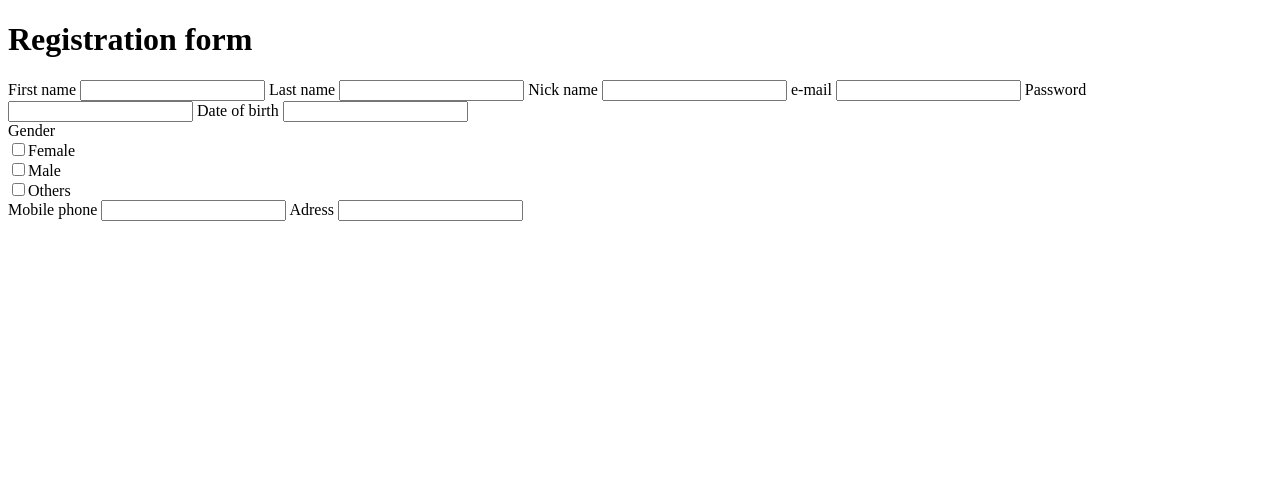
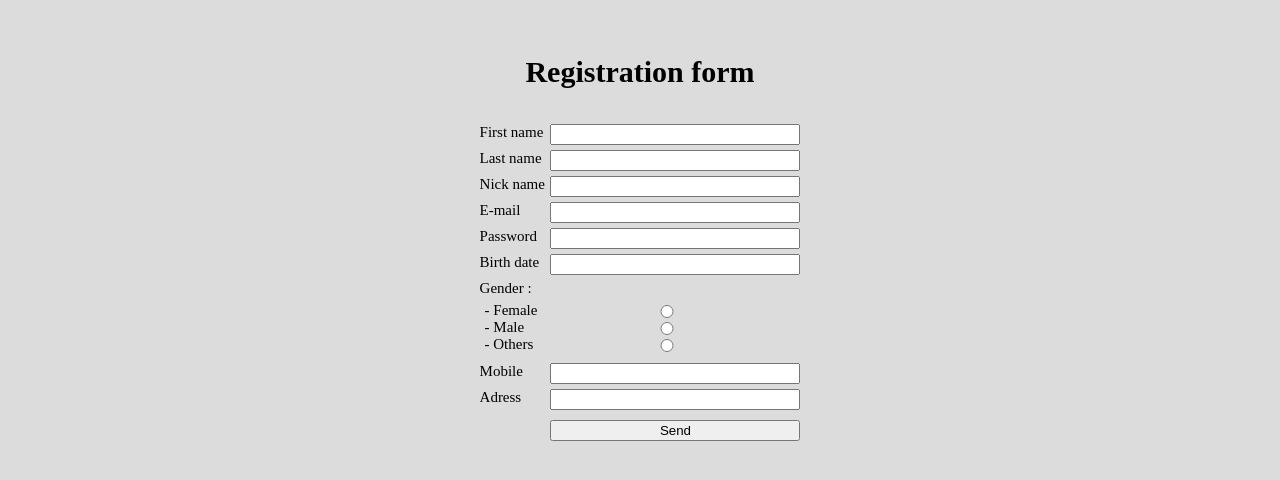
Before and after one commit to GrazynaDachtera/Simple-form, a plain HTML site: page index.html in a window 1280 px wide. Drawn offline with Linux system fonts and the light colour scheme.

Commit message:
added changes

```diff
--- a/index.html
+++ b/index.html
@@ -14,56 +14,73 @@
 
 <div class="labels">
 
-        <label class="First-name" for="First-name">
+    <div class="First-name">
         First name
-            <input id="First-name" type="text" name="first-name" />
-        </label>
+        <label for="First-name"></label>
+        <input id="First-name" type="text" name="first-name" required/>
+    </div>
 
-        <label class="Last-name" for="Last-name">
+    <div class="Last-name">
         Last name
-            <input id="Last-name" type="text" name="last-name" />
-        </label>
+        <label for="Last-name"></label>
+        <input id="Last-name" type="text" name="last-name" required/>
+    </div>
 
-        <label class="Nickname" for="Nickname">
+    <div class="Nickname">
         Nick name
-            <input id="Nickname" type="text" name="nickname" />
-        </label>
+        <label for="Nickname"></label>
+        <input id="Nickname" type="text" name="nickname" required/>
+    </div>
 
-        <label class="Email" for="Email">
-            e-mail
-            <input id="Email" type="text" name="email" />
-        </label>
+    <div class="Email">
+        E-mail
+        <label for="Email"></label>
+        <input id="Email" type="text" name="email" required/>
+    </div>
 
-        <label class="Password" for="Password">
+    <div class="Password">
         Password
-            <input id="Password" type="text" name="password" />
-        </label>
+        <label for="Password"></label>
+        <input id="Password" type="text" name="password" required/>
+    </div>
 
-        <label class="Birthdate" for="Birthdate">
-            Date of birth
-            <input id="Birthdate" type="text" name="birthdate" />
-        </label>
+    <div class="Birthdate">
+        Birth date
+        <label for="Birthdate"></label>
+        <input id="Birthdate" type="text" name="birthdate" required/>
+    </div>
 
     <div class="Gender">
-            Gender
+        Gender :
+        <div class="gender-label">
+        <label>
+            <input type="radio" name="a1" required>
+        </label>- Female<br>
+        <label>
+            <input type="radio" name="a1" required>
+        </label>- Male<br>
+        <label>
+            <input type="radio" name="a1" required>
+        </label>- Others<br>
         </div>
-        <input type="checkbox" name="a1">Female<br>
-        <input type="checkbox" name="a1">Male<br>
-        <input type="checkbox" name="a1">Others<br>
     </div>
 
-        <label class="Mobile" for="Mobile">
-            Mobile phone
-            <input id="Mobile" type="text" name="mobile" />
-        </label>
+    <div class="Mobile">
+        Mobile
+        <label for="Mobile"></label>
+        <input id="Mobile" type="text" name="mobile" required/>
+    </div>
 
-        <label class="Adress" for="Adress">
+    <div class="Adress">
         Adress
-            <input id="Adress" type="text" name="adress" />
-        </label>
+        <label for="Adress"></label>
+        <input id="Adress" type="text" name="adress" required/>
+    </div>
+
+    <div class="Submit">
+        <input type="submit" value="Send" name="submit"/>
+    </div>
 
 </div>
-
-    <script src="index.js"></script>
 </body>
 </html>
--- a/styles.css
+++ b/styles.css
@@ -1,3 +1,34 @@
-* {
+div {
     box-sizing: border-box;
+    overflow : auto;
+    flex-direction: column;
 }
+
+body {
+    background-color: gainsboro;
+    margin: 20px;
+    padding: 10px;
+    flex-direction: column;
+    display: flex;
+    align-items: center;
+    overflow: hidden;
+    font-size: 15px;
+}
+
+input {
+    box-sizing: border-box;
+    width: 250px;
+    float: right;
+}
+
+div {
+    margin: 5px;
+}
+
+.Submit {
+    margin: 5px;
+    flex-direction: column;
+    display: flex;
+    align-items: center;
+    float: right;
+}
```
Lines whose indentation alone changed are shown as unchanged.
